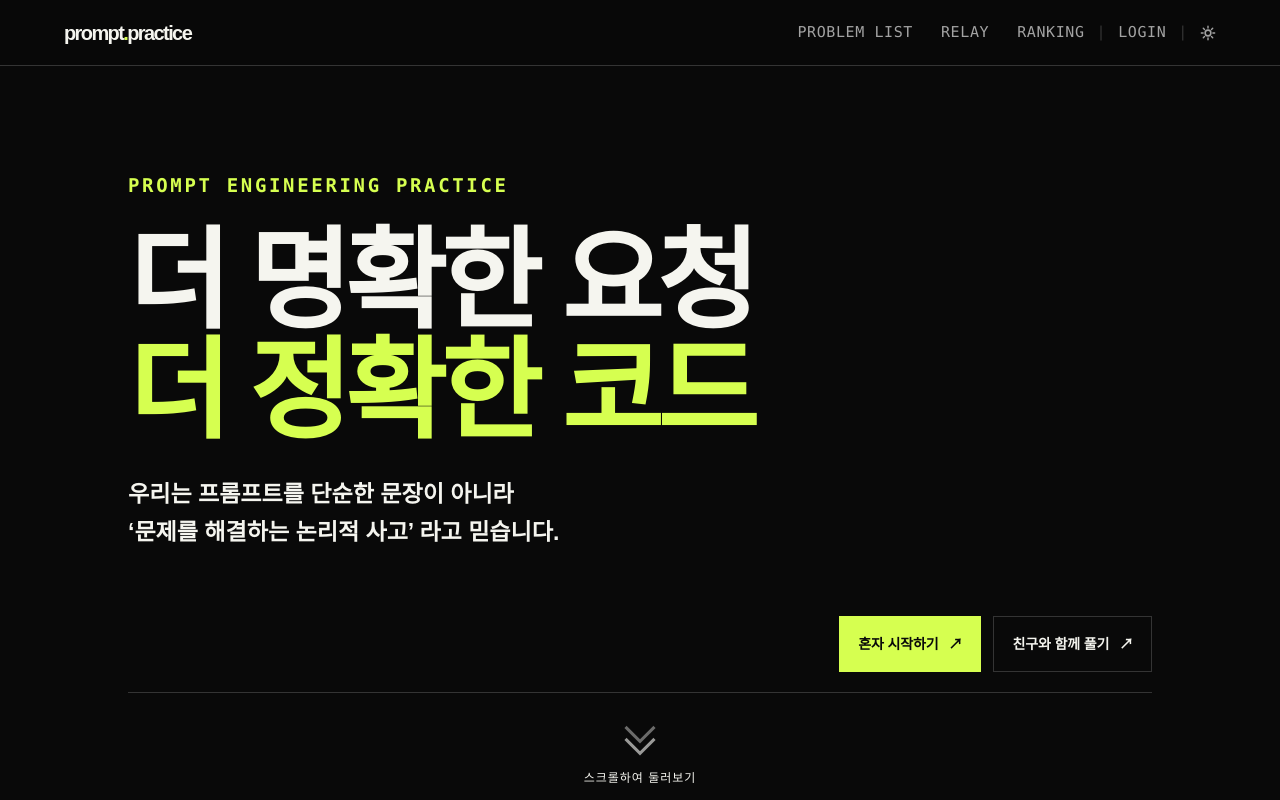
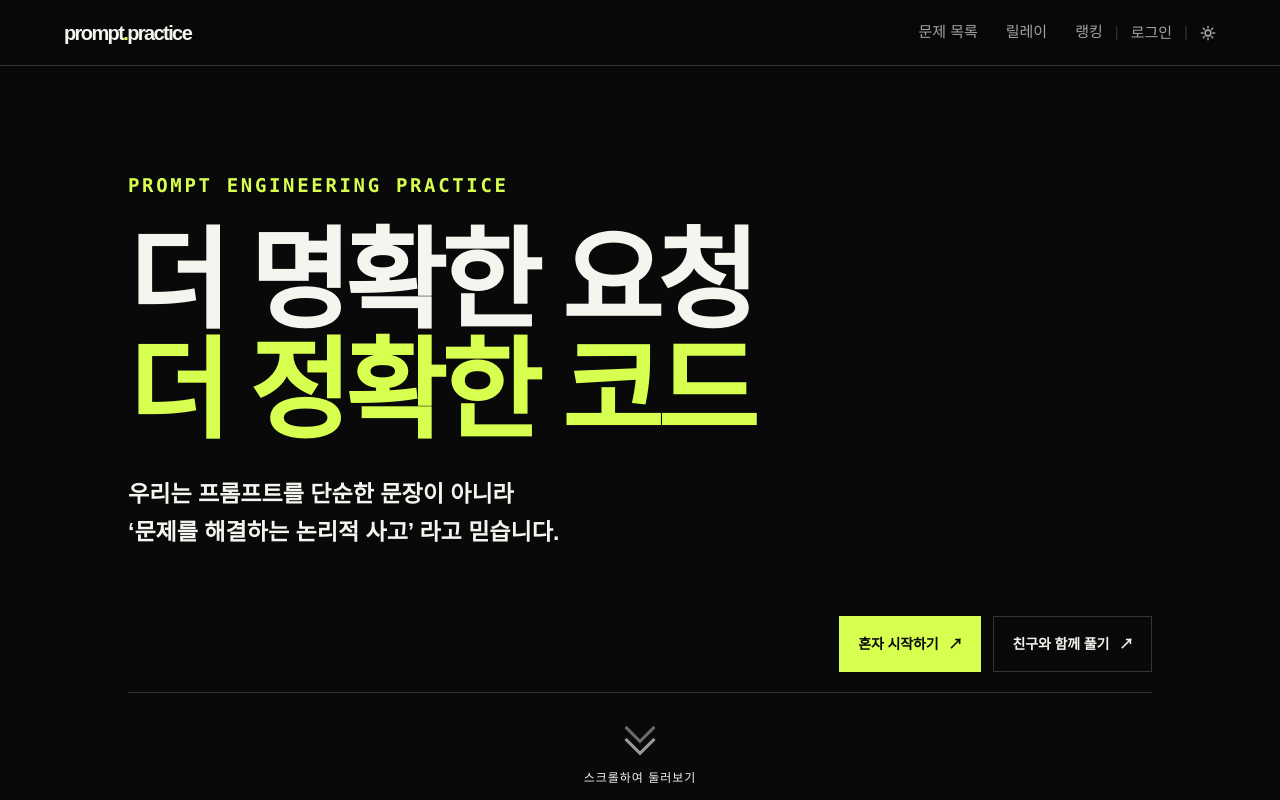
Before and after one commit to ddingorang/itsourprompt, a React (Vite) app in the folder frontend/: page / in a window 1280 px wide. Shown: the top 800 px of the page. Built offline with nearby package versions, Linux system fonts and the light colour scheme; no server answers.

Commit message:
header: 메뉴와 계정 라벨을 한글로

```diff
--- a/frontend/src/shared/components/Header.tsx
+++ b/frontend/src/shared/components/Header.tsx
@@ -11,7 +11,7 @@ type HeaderProps = {
 };
 
 const defaultHeaderBaseClasses =
-  'sticky top-0 z-50 flex min-h-[66px] shrink-0 items-center justify-between gap-6 border-b border-[var(--theme-border,#343434)] bg-[color-mix(in_srgb,var(--theme-bg,#090909)_94%,transparent)] px-[5vw] font-mono text-[15px] tracking-[0.04em] backdrop-blur-[12px] max-[760px]:px-5';
+  'sticky top-0 z-50 flex min-h-[66px] shrink-0 items-center justify-between gap-6 border-b border-[var(--theme-border,#343434)] bg-[color-mix(in_srgb,var(--theme-bg,#090909)_94%,transparent)] px-[5vw] text-[15px] backdrop-blur-[12px] max-[760px]:px-5';
 
 const mobilePaddingClasses = {
   '640': 'max-[640px]:px-5',
@@ -19,7 +19,7 @@ const mobilePaddingClasses = {
 };
 
 const workspaceHeaderClasses =
-  'relative flex min-h-[66px] items-center justify-between gap-6 border-b border-[var(--theme-border,#343434)] bg-[var(--theme-bg,#090909)] px-6 font-mono text-[15px] tracking-[0.04em] max-[760px]:px-4';
+  'relative flex min-h-[66px] items-center justify-between gap-6 border-b border-[var(--theme-border,#343434)] bg-[var(--theme-bg,#090909)] px-6 text-[15px] max-[760px]:px-4';
 
 const menuItemClasses =
   'transition-colors hover:text-[var(--acid,#d6ff50)] focus-visible:text-[var(--acid,#d6ff50)] focus-visible:outline-none';
@@ -63,23 +63,23 @@ export default function Header({
   const accountLinks = user ? (
     <>
       <NavLink className={getMenuLinkClasses} to="/my" onClick={closeMenus}>
-        MY PAGE
+        마이페이지
       </NavLink>
       <button
         className={`${menuItemClasses} cursor-pointer border-0 bg-transparent p-0 font-[inherit] tracking-[inherit] text-[var(--theme-muted,#a3a3a3)]`}
         type="button"
         onClick={() => void handleLogout()}
       >
-        LOGOUT
+        로그아웃
       </button>
     </>
   ) : (
     <>
       <NavLink className={getMenuLinkClasses} to="/login" onClick={closeMenus}>
-        LOGIN
+        로그인
       </NavLink>
       <NavLink className={getMenuLinkClasses} to="/signup" onClick={closeMenus}>
-        SIGN UP
+        회원가입
       </NavLink>
     </>
   );
@@ -114,13 +114,13 @@ export default function Header({
       >
         <div className="flex items-center gap-7 max-[760px]:flex-col max-[760px]:items-stretch max-[760px]:gap-0">
           <NavLink className={(state) => `${getMenuLinkClasses(state)} max-[760px]:px-3 max-[760px]:py-3`} end to="/problems" onClick={closeMenus}>
-            PROBLEM LIST
+            문제 목록
           </NavLink>
           <NavLink className={(state) => `${getMenuLinkClasses(state)} max-[760px]:px-3 max-[760px]:py-3`} to="/relay" onClick={closeMenus}>
-            RELAY
+            릴레이
           </NavLink>
           <NavLink className={(state) => `${getMenuLinkClasses(state)} max-[760px]:px-3 max-[760px]:py-3`} to="/ranking" onClick={closeMenus}>
-            RANKING
+            랭킹
           </NavLink>
         </div>
 
@@ -167,7 +167,7 @@ export default function Header({
                     <path d="M4.5 16c.5-3 2.5-4.5 5.5-4.5s5 1.5 5.5 4.5" stroke="currentColor" strokeLinecap="round" strokeWidth="1.7" />
                   </svg>
                 ) : (
-                  'LOGIN'
+                  '로그인'
                 )}
               </button>
 
@@ -177,8 +177,8 @@ export default function Header({
                 id="header-account-menu"
               >
                 {/* span이면 페이지별 `nav span`(구분선 색) 규칙에 걸려 라벨이 흐려진다. */}
-                <div className="header-account-menu-label text-[10px] tracking-[0.16em] text-[var(--header-menu-muted,#777)]">
-                  ACCOUNT
+                <div className="header-account-menu-label text-[10px] text-[var(--header-menu-muted,#777)]">
+                  계정
                 </div>
                 {accountLinks}
               </div>
```
